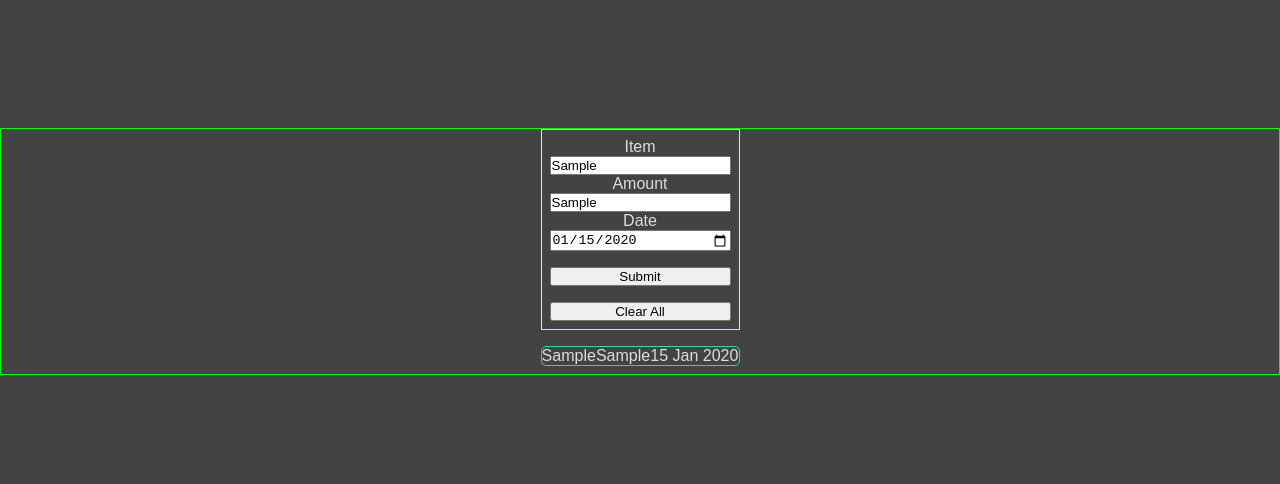
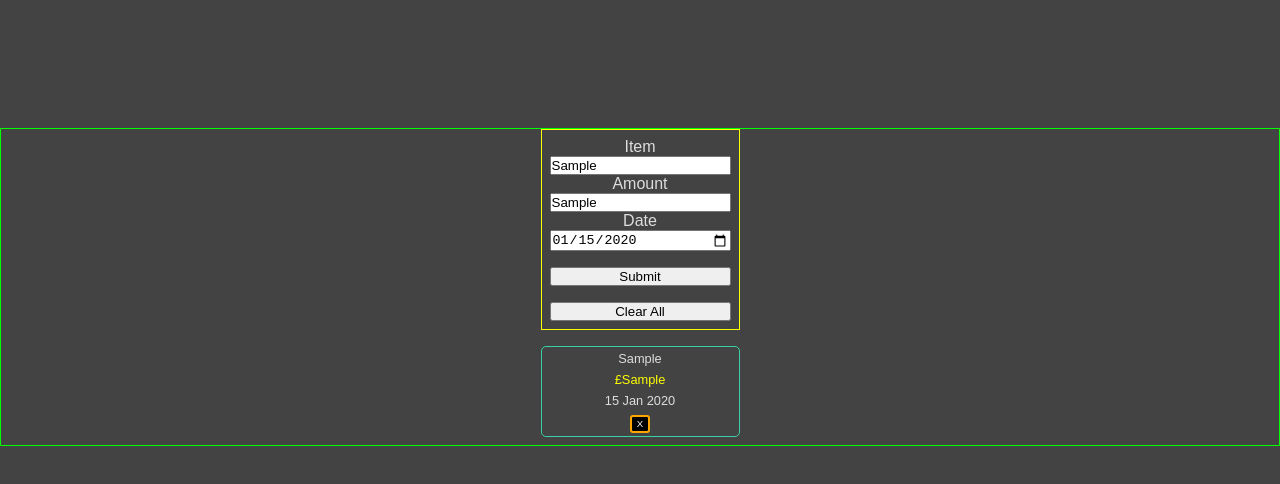
Before and after one commit to MrMaciejM/expense-tracker, a React (Create React App) app: page / in a window 1280 px wide. Both pictures are taken after typing "Sample", "Sample", "2020-01-15" into the empty fields and a click on the button "Submit". Shown: the top 484 px of the page. Built offline with nearby package versions, Linux system fonts and the light colour scheme.

Commit message:
implementing onClick button to remove item

```diff
--- a/src/App.css
+++ b/src/App.css
@@ -26,9 +26,30 @@ button {
   margin-top: 1rem;
 }
 .liDiv {
-  display: flex;
   border: solid 1px #3bd1a7;
-  justify-content: space-evenly;
-  margin: 0.5rem 0;
+  margin: 0.5rem auto;
   border-radius: 5px;
+  font-size: 0.8rem;
+  text-align: center;
 }
+.liDiv div li {
+  padding: 0.2rem;
+  /* border: solid 1px pink; */
+}
+.liDiv div:nth-child(2) {
+  color: yellow;
+}
+.liItemName {
+  /* color: lime; */
+}
+.closeBtn {
+  margin: 0.2rem 0;
+  padding: 0.1rem 0.3rem;
+  font-size: 0.6rem;
+  outline: none;
+  border: 2px solid orange;
+  border-radius: 3px;
+  color: #fff;
+  background-color: #000;
+  cursor: pointer;
+}
--- a/src/components/DisplayItems.jsx
+++ b/src/components/DisplayItems.jsx
@@ -5,26 +5,33 @@ function DisplayItems(props) {
 
     let getStorage = JSON.parse(localStorage.getItem("items"));
     console.log(getStorage);
+
+    // implement delete item on button click
+    function deleteItemOnClick() {
+        console.log("clicked!");
+    }
+
     return (
         <div>
             <ul>
                 {getStorage.map((item, index) => {
                     //
                     return <div className="liDiv" key={index}>
-                        <li>{item.userItem}</li>
-                        <li>{item.userAmount}</li>
+                        <div>
+                        <li className="liItemName">{item.userItem}</li>
+                        </div>
+                        <div>
+                        <li>£{item.userAmount}</li>
+                        </div>
+                        <div>
                         <li>{item.userDateFormatted}</li>
+                        </div>
+                        <div>
+                            <button onClick={deleteItemOnClick} className="closeBtn">X</button>
+                        </div>
                     </div>
                 })}
-                {/* <li>{"item 1"}</li>
-                {props.items.map((item, index) => {
-                    return (
-                    <div className="liDiv" key={index}>
-                    <li>{item.item}</li>
-                    <li>£{item.amount}</li>
-                    <li className="liDate">{item.date}</li>
-                </div>);
-                })} */}
+
             </ul>
         </div>
     )
--- a/src/components/Form.jsx
+++ b/src/components/Form.jsx
@@ -13,7 +13,7 @@ export default function Form(props) {
   let getStorage = JSON.parse(localStorage.getItem("items"));  //|| [];
   let checkStorage = JSON.parse(localStorage.getItem("items"));
 
-  //check if localStorage exists
+  //check if localStorage exists, if not then sets it up
     if(checkStorage == null) {
         localStorage.setItem("items", JSON.stringify([]));
     }
```
